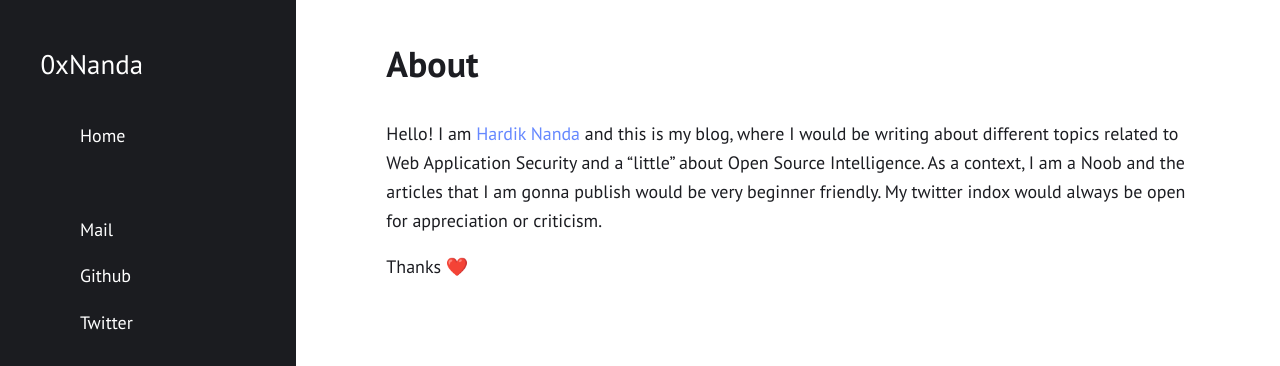
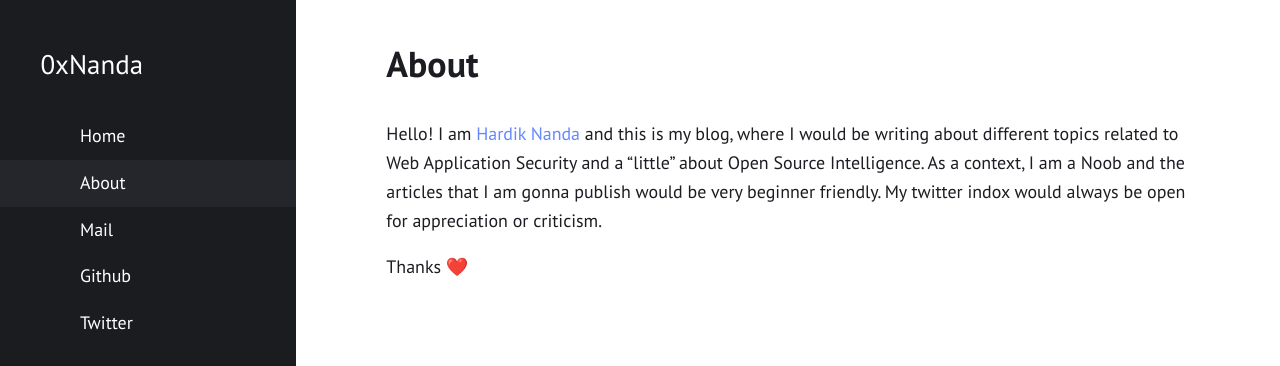
Before and after one commit to swajyadip1997/0xNanda.github.io, a Jekyll site: the page built from About.md, in a window 1280 px wide. Shown: the top 366 px of the page. Built offline with Jekyll 4.4.1, drawn with Linux system fonts in a browser that asks for light colours.

Commit message:
Update _config.yml

```diff
--- a/_config.yml
+++ b/_config.yml
@@ -23,7 +23,7 @@ minimal: false               # use simpler style
 
 navigation:
   - {file: "index.html", icon: home}
-  - {file: "README.md", icon: address-card}
+  - {file: "About.md", icon: address-card}
 
 external:                    # see http://fontawesome.com/icons
   - {title: Mail, icon: envelope, url: "mailto:hnanda21@protonmail.com"}
```
